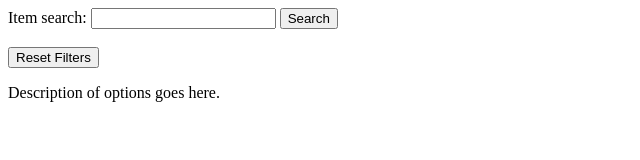
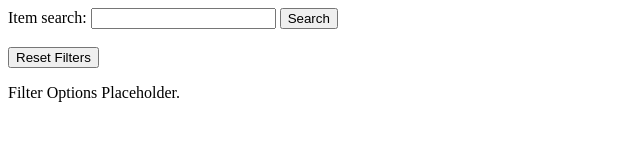
Before and after one commit to Really-Blue/CS453-GroceryProj, a plain HTML site: page public/Portal-Serve.html in a window 1280 px wide. Shown: the full height of the page, 0-640 px from the left. Drawn offline with Linux system fonts and the light colour scheme.

Commit message:
Changes that were made before presentation.\nAdding to start a side branch from this point.

```diff
--- a/public/Portal-Serve.html
+++ b/public/Portal-Serve.html
@@ -16,7 +16,7 @@
         <br>
         <button>Reset Filters</button>
         <br>
-        <p>Description of options goes here.</p>
+        <p>Filter Options Placeholder.</p>
         <div id="results"></div>
     </body>
 </html>
```
Also changed, not shown: public/Portal-Login.html (+1 -1 lines), server.js (+4 -3 lines).
